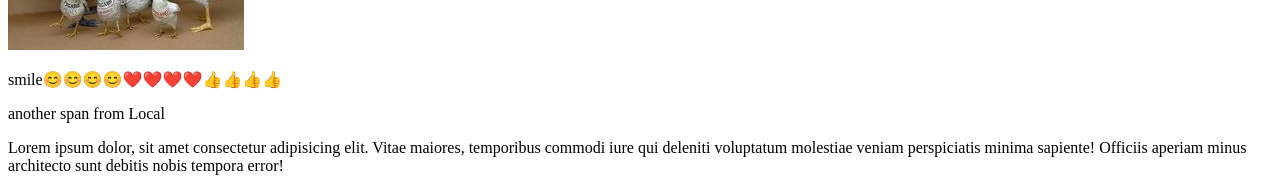
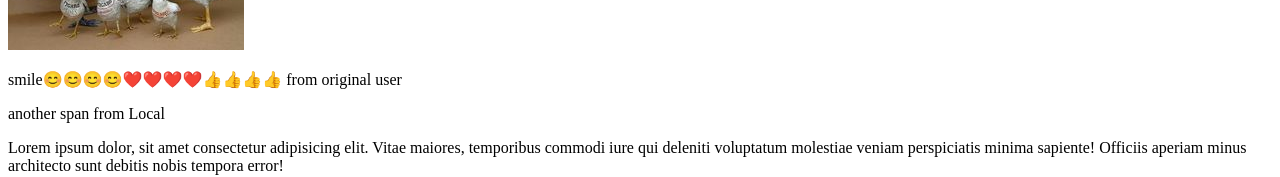
Before and after one commit to Ruthi8655/exiting-project, a plain HTML site: page index.html in a window 1280 px wide. Shown: the part 207-384 px from the top of the page. Drawn offline with Linux system fonts and the light colour scheme.

Commit message:
just test conflict

```diff
--- a/index.html
+++ b/index.html
@@ -9,7 +9,7 @@
 <body>
     <h1>hello world!</h1>
     <img src="images/9bab30c342ef384e78ead1a55f0fe0b5.jpg"/>
-    <p>smile😊😊😊😊❤️❤️❤️❤️👍👍👍👍</p>
+    <p>smile😊😊😊😊❤️❤️❤️❤️👍👍👍👍 from original user</p>
     <span class="another-span">another span from Local</span>
 <p>Lorem ipsum dolor, sit amet consectetur adipisicing elit. Vitae maiores, temporibus commodi iure qui deleniti voluptatum molestiae veniam perspiciatis minima sapiente! Officiis aperiam minus architecto sunt debitis nobis tempora error!</p>
 </body>
```
